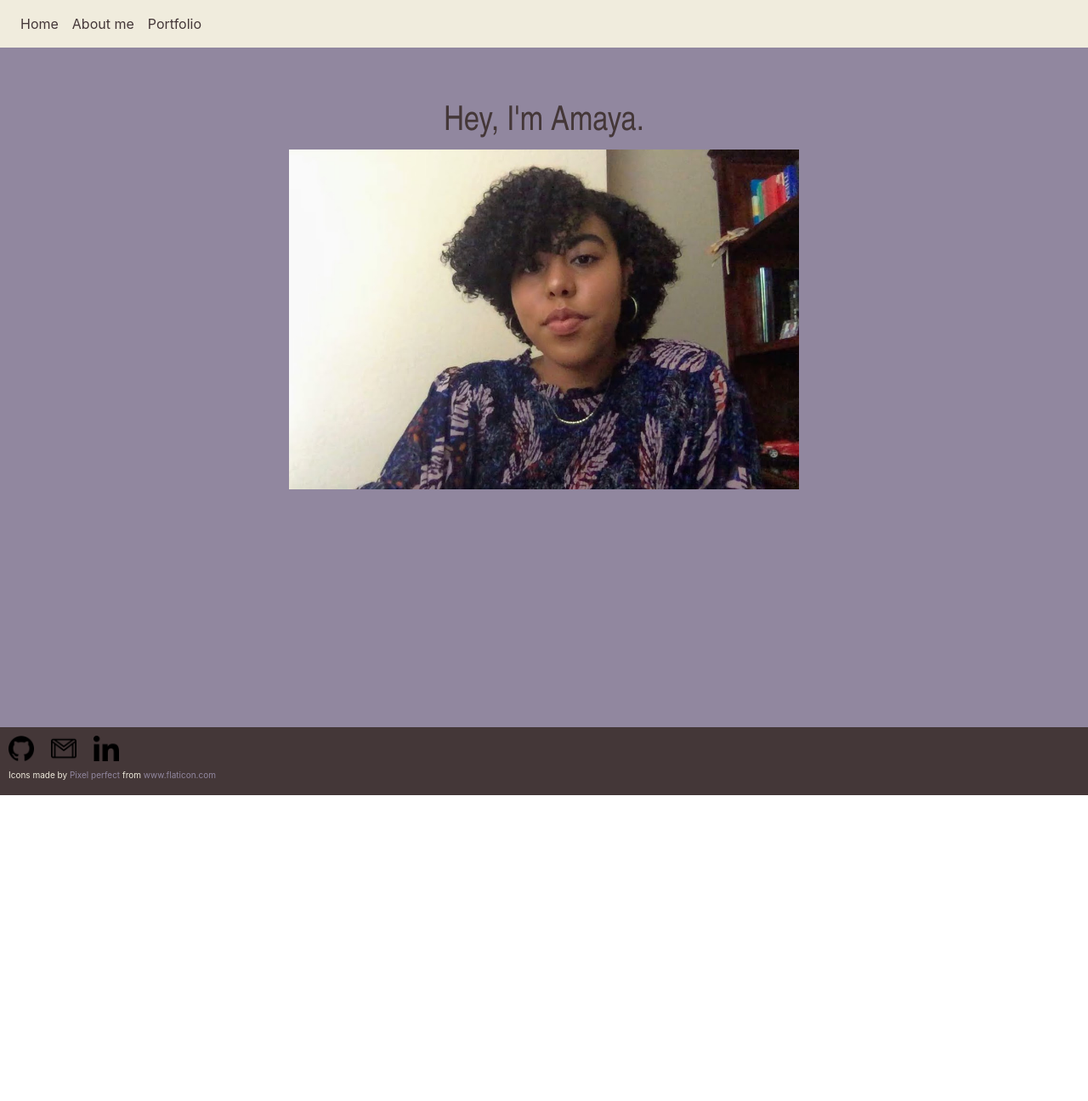
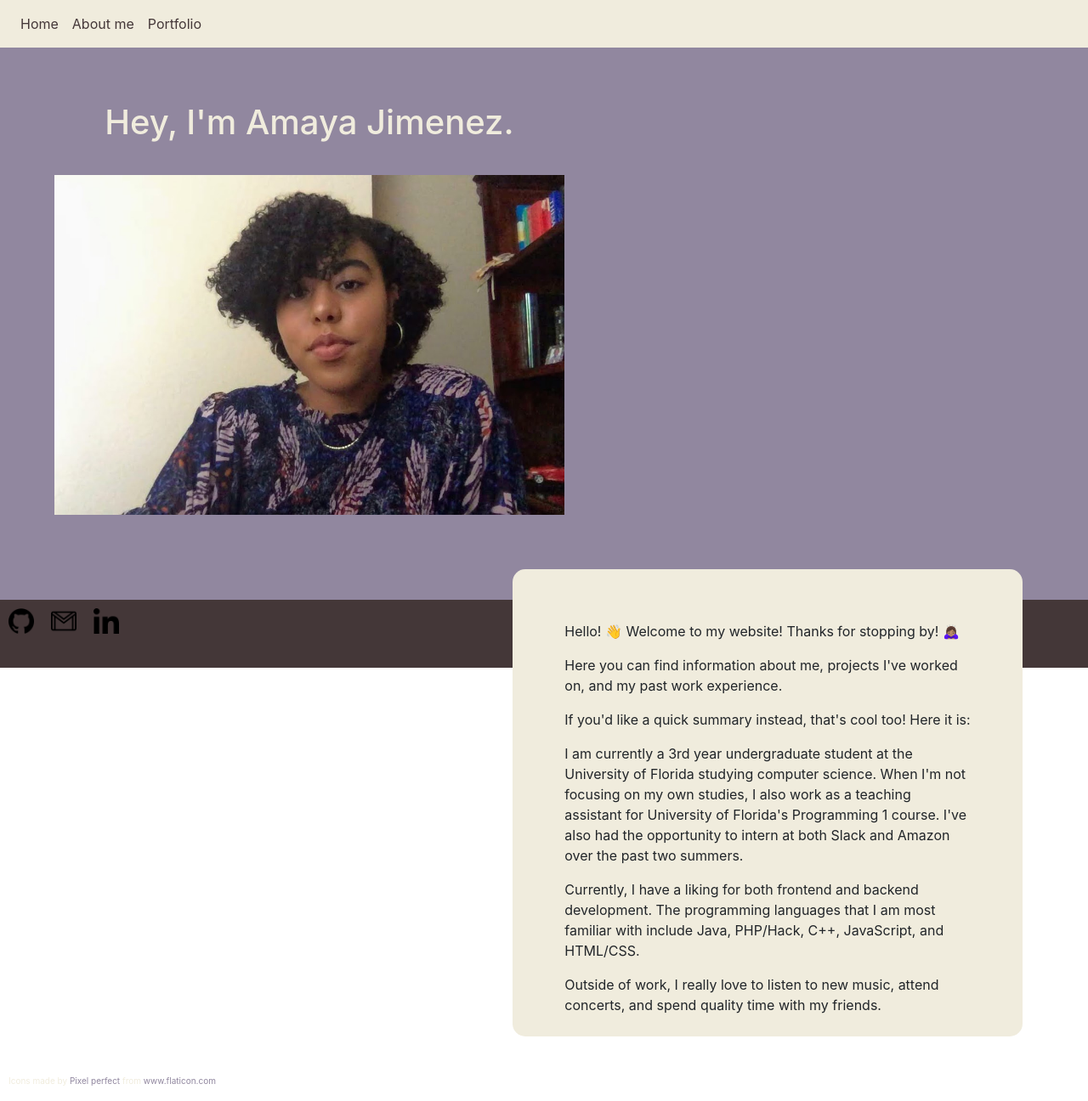
Before and after one commit to UFamayajimenez/Personal-Website, a React (Create React App) app: page / in a window 1280 px wide. Shown: the whole page at 85% size. Before the commit the page ends 936 px from the top, so only its background shows below. Built offline with nearby package versions, Linux system fonts and the light colour scheme.

Commit message:
finished home page

```diff
--- a/public/index.html
+++ b/public/index.html
@@ -24,7 +24,7 @@
       work correctly both with client-side routing and a non-root public URL.
       Learn how to configure a non-root public URL by running `npm run build`.
     -->
-    <title>React App</title>
+    <title>Amaya Jimenez</title>
   </head>
   <body>
     <noscript>You need to enable JavaScript to run this app.</noscript>
--- a/src/views/Home/Home.css
+++ b/src/views/Home/Home.css
@@ -1,11 +1,43 @@
 #home {
-    height: 100vh;
+    height: 650px;
     background-color: #91879F;
 }
 
-#title {
+#picture {
     padding-top: 5%;
     text-align: center;
-    font-family: 'Didot', 'Arial Narrow', Arial, sans-serif;
-    color:#443738;
+    color:#F0ECDD;
+    float: left;
+    padding-left: 5%;
 }
+
+#title {
+    padding-bottom: 5%;
+}
+
+#right-side {
+
+    float: right;
+
+    padding-top: 5%;
+
+    height:650px;
+    width: 741px;
+
+    padding-left: 5%;
+    padding-right: 5%;
+
+
+}
+
+#description{
+    padding: 10%;
+    height: 550px;
+    width: 600px;
+
+    border: 2px;
+    border-radius: 15px;
+    -moz-border-radius: 15px;
+
+    background-color: #F0ECDD;
+}
--- a/src/views/Home/Home.js
+++ b/src/views/Home/Home.js
@@ -6,9 +6,23 @@ import pfp from './amaya_home.jpg';
 const Home = () => {
     return (
         <div id="home">
-            <div id="title">
-                <h1>Hey, I'm Amaya.</h1>
+            <div id="picture">
+                <div id="title">
+                <h1>Hey, I'm Amaya Jimenez.</h1>
+                </div>
                 <img src={pfp} alt="picture of me!" height="400"/>
+            </div>
+            <div id="right-side">
+                <div id="description">
+                <p>Hello! 👋 Welcome to my website! Thanks for stopping by! 🙇🏽‍♀️ </p>
+                <p>Here you can find information about me, projects I've worked on, and my past work experience.</p>
+                <p>If you'd like a quick summary instead, that's cool too! Here it is:</p>
+                <p> I am currently a 3rd year undergraduate student at the University of Florida studying computer science.
+                When I'm not focusing on my own studies, I also work as a teaching assistant for University of Florida's Programming 1 course.
+                I've also had the opportunity to intern at both Slack and Amazon over the past two summers.</p>
+                <p>Currently, I have a liking for both frontend and backend development. The programming languages that I am most familiar with include Java, PHP/Hack, C++, JavaScript, and HTML/CSS.</p>
+                <p>Outside of work, I really love to listen to new music, attend concerts, and spend quality time with my friends.</p>
+                </div>
 
             </div>
         </div>
```
